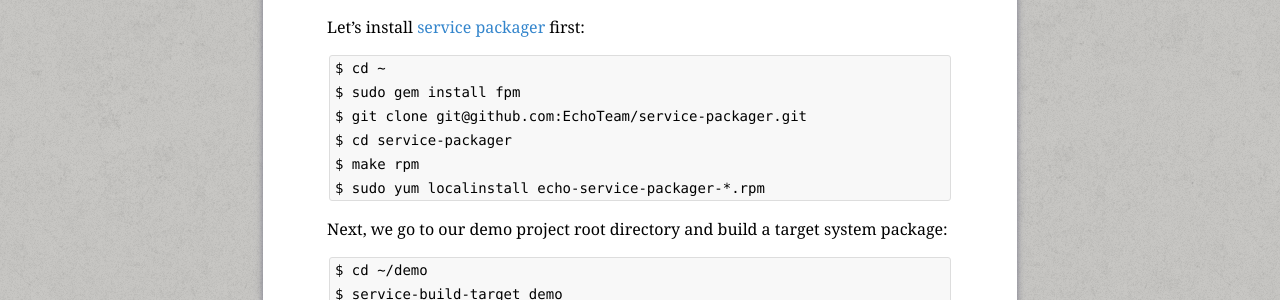
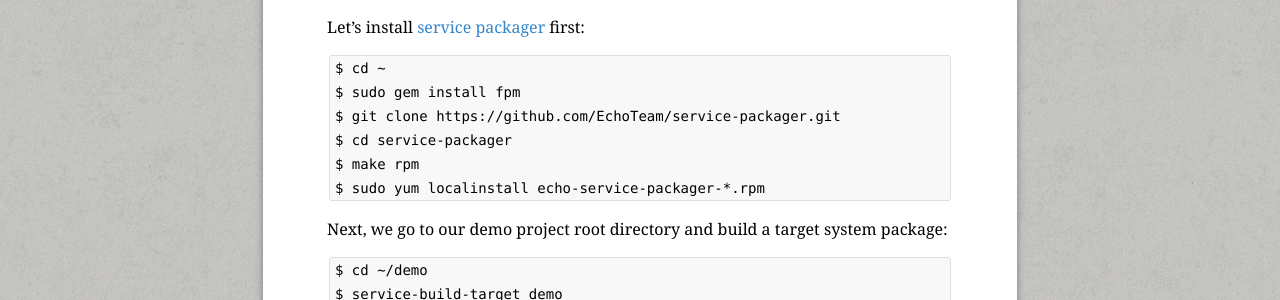
Before and after one commit to EchoTeam/echoteam.github.com, a Jekyll site: the page built from _posts/2014-01-16-erlang-releases.md, in a window 1280 px wide and 900 px high, scrolled down 3129 px. Shown: the part 200-500 px from the top of the window. Built offline with Jekyll 4.4.1, drawn with Linux system fonts in a browser that asks for light colours; some web fonts are replaced; Markdown is read by kramdown in place of the engine named in the settings; some of the changed lines change nothing that is shown; some of the changed text lies outside the part shown.

Commit message:
Fix repo urls

```diff
--- a/_posts/2014-01-16-erlang-releases.md
+++ b/_posts/2014-01-16-erlang-releases.md
@@ -28,7 +28,7 @@
 First, you need to install templates:
 
     $ mkdir -p ~/.rebar/templates
-    $ git clone git@github.com:EchoTeam/rebar-templates.git ~/.rebar/templates
+    $ git clone https://github.com/EchoTeam/rebar-templates.git ~/.rebar/templates
 
 And rebar:
 
@@ -76,7 +76,7 @@
 
     $ cd ~
     $ sudo gem install fpm
-    $ git clone git@github.com:EchoTeam/service-packager.git
+    $ git clone https://github.com/EchoTeam/service-packager.git
     $ cd service-packager
     $ make rpm
     $ sudo yum localinstall echo-service-packager-*.rpm
```
